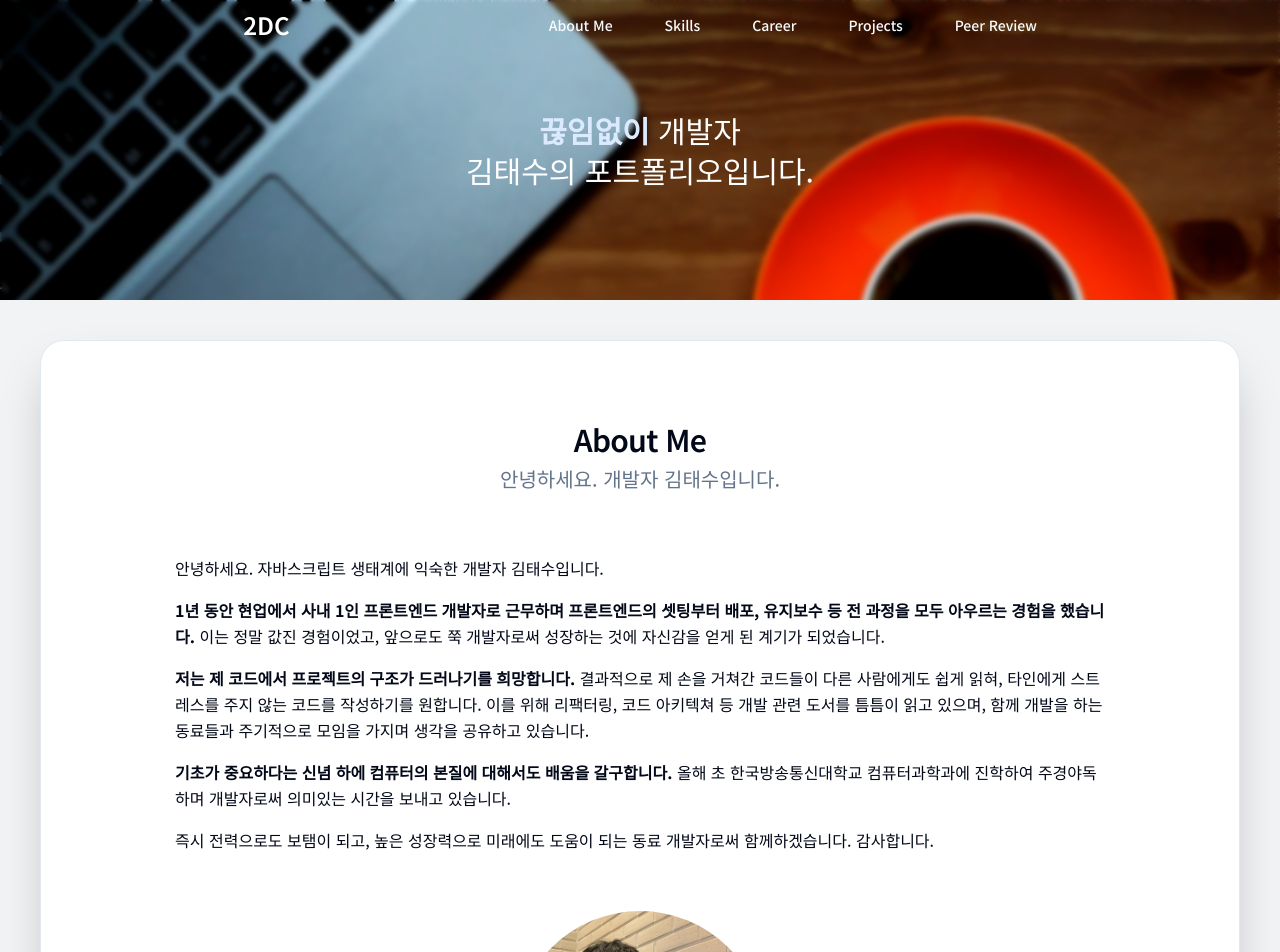
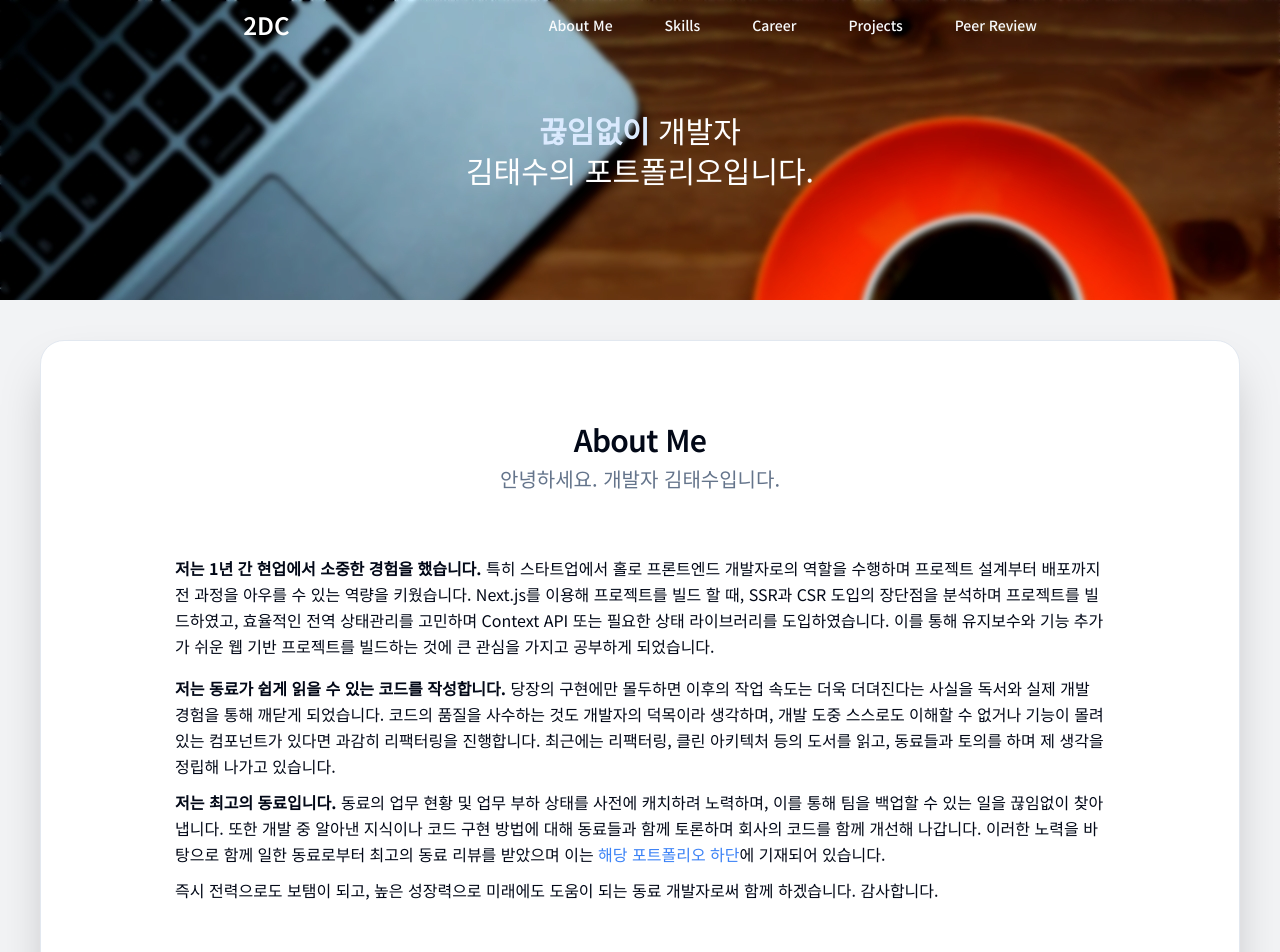
Before and after one commit to 2duckchun/portfolio, a Next.js app: page / in a window 1280 px wide. Shown: the top 952 px of the page. Built offline with nearby package versions, Linux system fonts and the light colour scheme.

Commit message:
text: modify introduce message

```diff
--- a/src/layers/widgets/intro-block/about-me-container.tsx
+++ b/src/layers/widgets/intro-block/about-me-container.tsx
@@ -27,38 +27,43 @@ const AboutMeContainer: FunctionComponent<AboutMeContainerProps> = () => {
         cardTitle={<h3>About Me</h3>}
         cardDescription="안녕하세요. 개발자 김태수입니다."
       >
-        <div className="max-w-[85%] m-auto">
+        <div className="m-auto max-w-[85%]">
           <p className="py-2">
-            안녕하세요. 자바스크립트 생태계에 익숙한 개발자 김태수입니다.
+            <b>저는 1년 간 현업에서 소중한 경험을 했습니다.</b> 특히
+            스타트업에서 홀로 프론트엔드 개발자로의 역할을 수행하며 프로젝트
+            설계부터 배포까지 전 과정을 아우를 수 있는 역량을 키웠습니다.
+            Next.js를 이용해 프로젝트를 빌드 할 때, SSR과 CSR 도입의 장단점을
+            분석하며 프로젝트를 빌드하였고, 효율적인 전역 상태관리를 고민하며
+            Context API 또는 필요한 상태 라이브러리를 도입하였습니다. 이를 통해
+            유지보수와 기능 추가가 쉬운 웹 기반 프로젝트를 빌드하는 것에 큰
+            관심을 가지고 공부하게 되었습니다.
           </p>
           <p className="py-2">
-            <b>
-              1년 동안 현업에서 사내 1인 프론트엔드 개발자로 근무하며
-              프론트엔드의 셋팅부터 배포, 유지보수 등 전 과정을 모두 아우르는
-              경험을 했습니다.
-            </b>{' '}
-            이는 정말 값진 경험이었고, 앞으로도 쭉 개발자로써 성장하는 것에
-            자신감을 얻게 된 계기가 되었습니다.
+            <b>저는 동료가 쉽게 읽을 수 있는 코드를 작성합니다.</b> 당장의
+            구현에만 몰두하면 이후의 작업 속도는 더욱 더뎌진다는 사실을 독서와
+            실제 개발 경험을 통해 깨닫게 되었습니다. 코드의 품질을 사수하는 것도
+            개발자의 덕목이라 생각하며, 개발 도중 스스로도 이해할 수 없거나
+            기능이 몰려있는 컴포넌트가 있다면 과감히 리팩터링을 진행합니다.
+            최근에는 리팩터링, 클린 아키텍처 등의 도서를 읽고, 동료들과 토의를
+            하며 제 생각을 정립해 나가고 있습니다.
           </p>
-          <p className="py-2">
-            <b>저는 제 코드에서 프로젝트의 구조가 드러나기를 희망합니다.</b>{' '}
-            결과적으로 제 손을 거쳐간 코드들이 다른 사람에게도 쉽게 읽혀,
-            타인에게 스트레스를 주지 않는 코드를 작성하기를 원합니다. 이를 위해
-            리팩터링, 코드 아키텍쳐 등 개발 관련 도서를 틈틈이 읽고 있으며, 함께
-            개발을 하는 동료들과 주기적으로 모임을 가지며 생각을 공유하고
-            있습니다.
+
+          <p>
+            <b>저는 최고의 동료입니다.</b> 동료의 업무 현황 및 업무 부하 상태를
+            사전에 캐치하려 노력하며, 이를 통해 팀을 백업할 수 있는 일을
+            끊임없이 찾아냅니다. 또한 개발 중 알아낸 지식이나 코드 구현 방법에
+            대해 동료들과 함께 토론하며 회사의 코드를 함께 개선해 나갑니다.
+            이러한 노력을 바탕으로 함께 일한 동료로부터 최고의 동료 리뷰를
+            받았으며 이는{' '}
+            <a href="#peer-review" className="text-blue-500">
+              해당 포트폴리오 하단
+            </a>
+            에 기재되어 있습니다.
           </p>
-          <p className="py-2">
-            <b>
-              기초가 중요하다는 신념 하에 컴퓨터의 본질에 대해서도 배움을
-              갈구합니다.
-            </b>{' '}
-            올해 초 한국방송통신대학교 컴퓨터과학과에 진학하여 주경야독하며
-            개발자로써 의미있는 시간을 보내고 있습니다.
-          </p>
+
           <p className="py-2">
             즉시 전력으로도 보탬이 되고, 높은 성장력으로 미래에도 도움이 되는
-            동료 개발자로써 함께하겠습니다. 감사합니다.
+            동료 개발자로써 함께 하겠습니다. 감사합니다.
           </p>
         </div>
         <MyPhoto />
@@ -73,7 +78,7 @@ export { AboutMeContainer }
 
 const MyPhoto = () => {
   return (
-    <div className="m-auto size-[250px] mt-[50px]">
+    <div className="m-auto mt-[50px] size-[250px]">
       <Image
         unoptimized
         alt="상반신"
--- a/src/layers/widgets/intro-block/project-record-container.tsx
+++ b/src/layers/widgets/intro-block/project-record-container.tsx
@@ -131,7 +131,7 @@ const mainImplementation = {
       </li>
       <ul className="list-outside list-disc pl-4 marker:text-slate-600">
         <li>
-          사용자 편의를 위한 기능 기획 및 구현
+          <b>사용자 편의를 위한 기능 기획 및 구현</b>
           <ul className="list-item list-outside pl-2 marker:text-slate-600">
             <li className="border-l-2 pl-2">
               상품 등록 시 엑셀 업로드 기능 및 공통 양식 다운로드 기능
@@ -183,8 +183,8 @@ const mainImplementation = {
           계정 보안 취약점 발견 후 사후처리
           <ul className="list-item list-outside pl-2 marker:text-slate-600">
             <li className="border-l-2 pl-2">
-              계정 생성 시 클라이언트에서 solt-key도 없이 비밀번호를 암호화하여
-              서버에 전송하는 로직을 발견하여 서버에서 처리할 수 있도록 협조
+              계정 생성 시 프론트엔드에서 위험한 형태로 패스워드를 암호화하여
+              서버에 전송하는 로직을 발견하여, 서버에서 처리할 수 있도록 협조
               요청 후 수정
             </li>
           </ul>
@@ -198,7 +198,7 @@ const mainImplementation = {
               모든 부분에 에러가 나는 것을 디버깅함
             </li>
             <li className="border-l-2 pl-2">
-              모달창 메세지를 통해 사용자와 최소한의 의사소통 구현
+              모달 메세지를 통해 사용자와 최소한의 의사소통 구현
             </li>
           </ul>
         </li>
```
